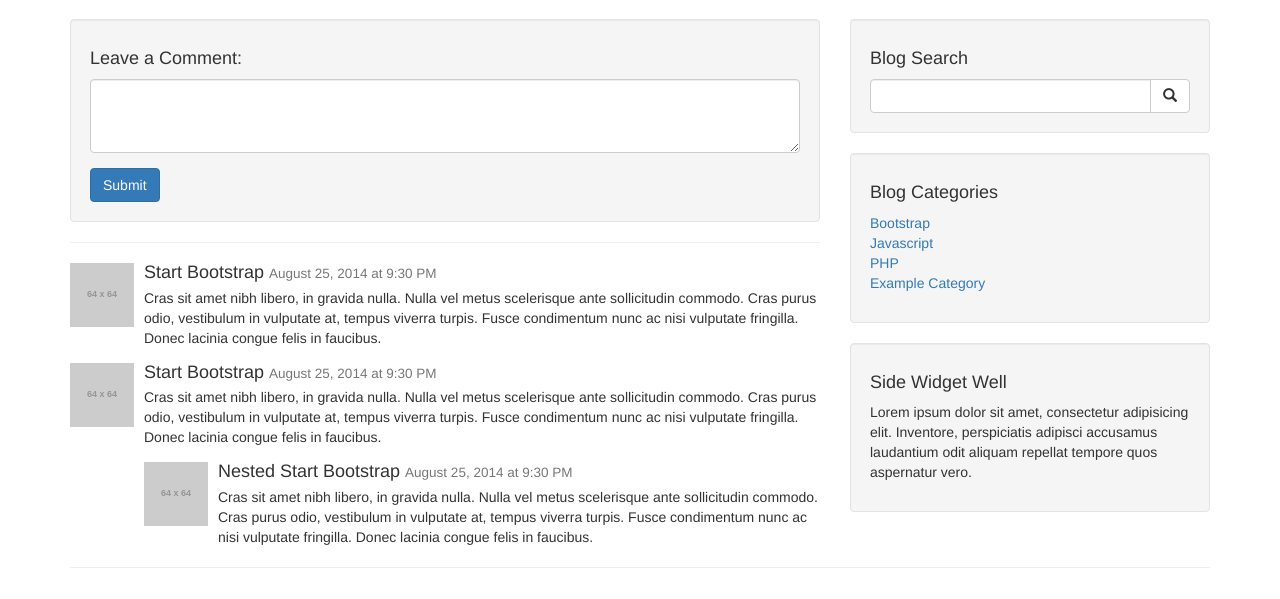
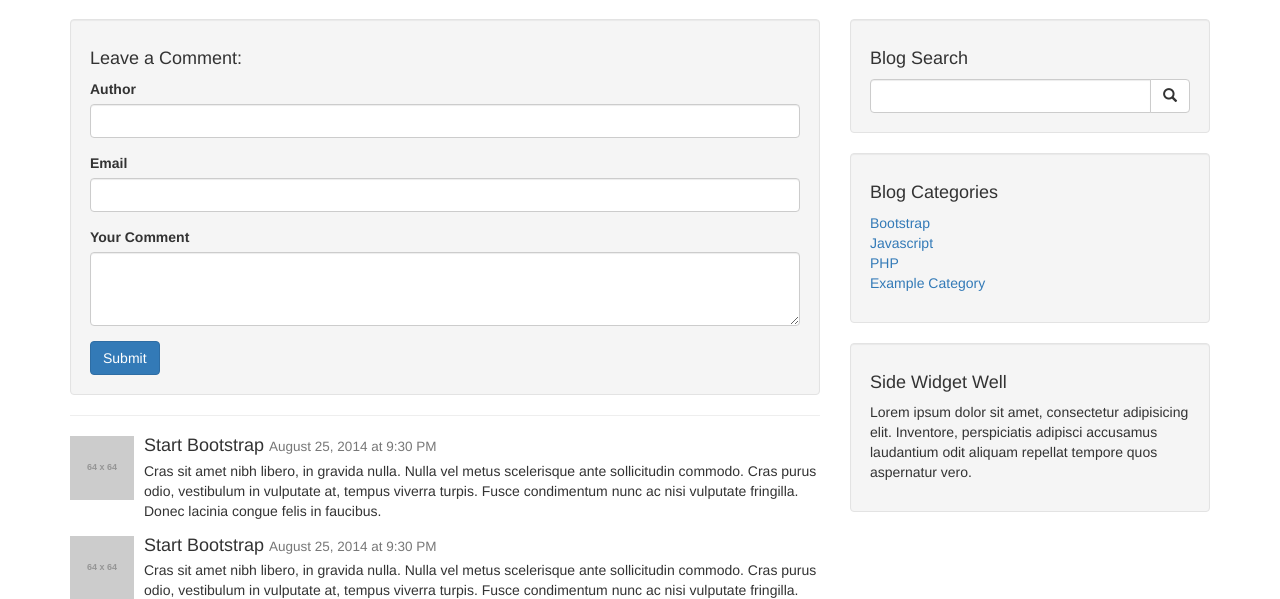
Before and after one commit to TemoAlelishvili/PHP-project, a PHP site: page /post.php in a window 1280 px wide. Shown: the part 51-650 px from the top of the page. Run offline with PHP 8.4, Linux system fonts and the light colour scheme; data comes from the database, SQL or seed files in the repository; grey boxes labelled with a size stand in for pictures from a placeholder-image service; data that the repository does not hold is empty; some libraries are stand-ins or nearby versions.

Commit message:
comment update

```diff
--- a/CMS/post.php
+++ b/CMS/post.php
@@ -57,14 +57,39 @@
 
             <!-- Blog Comments -->
 
+            <?php
+                if (isset($_POST['create_comment'])){
+                    $the_post_id = $_GET['p_id'];
+                    $comment_author = $_POST['comment_author'];
+                    $comment_email = $_POST['comment_email'];
+                    $comment_content = $_POST['comment_content'];
+
+                    $query = "INSERT INTO comments (comment_post_id, comment_author, comment_email, comment_content, comment_status, comment_date)";
+                    $query .= "VALUES ($the_post_id , '{$comment_author}', '{$comment_email}', '{$comment_content}', 'Unapproved',now())";
+                    $create_comment_query = mysqli_query($connection, $query);
+                        if (!$create_comment_query){
+                            die('Query failed' . mysqli_error($connection));
+                        }
+                }
+            ?>
+
             <!-- Comments Form -->
             <div class="well">
                 <h4>Leave a Comment:</h4>
-                <form role="form">
+                <form action="" method="post"  role="form">
                     <div class="form-group">
-                        <textarea class="form-control" rows="3"></textarea>
+                        <label for="Author">Author</label>
+                        <input type="text"  class="form-control" name="comment_author">
                     </div>
-                    <button type="submit" class="btn btn-primary">Submit</button>
+                    <div class="form-group">
+                        <label for="Email">Email</label>
+                        <input type="email"  class="form-control" name="comment_email">
+                    </div>
+                    <div class="form-group">
+                        <label for="comment">Your Comment</label>
+                        <textarea name="comment_content" class="form-control" rows="3"></textarea>
+                    </div>
+                    <button type="submit" name="create_comment" class="btn btn-primary">Submit</button>
                 </form>
             </div>
 
```
Also changed, not shown: CMS/admin/includes/view_all_comments.php (+15 -1 lines).
